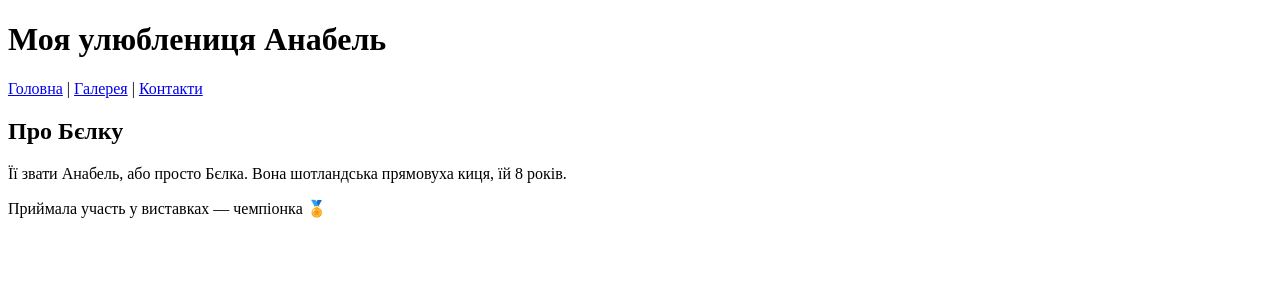
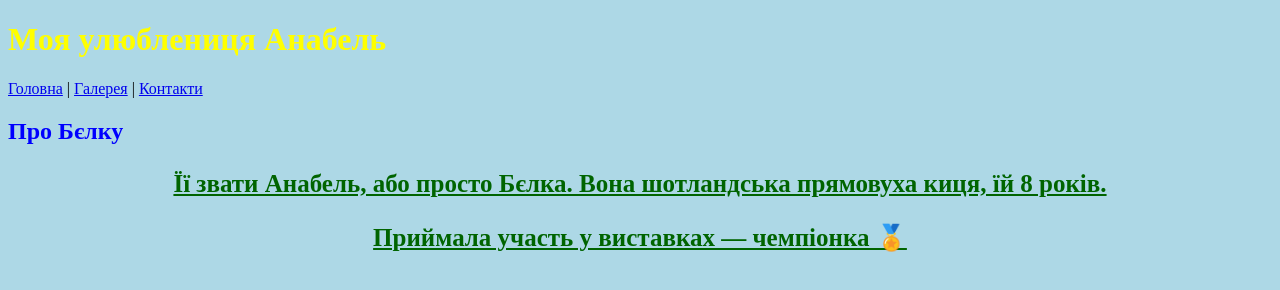
Before and after one commit to olhalysenko-sys/olhahabak, a plain HTML site: page cat/index.html in a window 1280 px wide. Drawn offline with Linux system fonts and the light colour scheme.

Commit message:
cat commit 2

```diff
--- /dev/null
+++ b/cat/css/styles.css
@@ -0,0 +1,46 @@
+p{
+	color: darkgreen;
+}
+
+p {
+	font-size: 25px;
+}
+
+p {
+	font-weight: bold;
+}
+p {
+	text-align: center;
+}
+
+h1 {
+	color: yellow;
+}
+
+h2 {
+
+color: blue;
+}
+body {
+	background-color: gold;
+}
+
+body.home {
+	background-color: lightblue;
+}
+
+body.contact {
+	background-color: lightcoral;
+}
+
+body.gallery {
+	background-color: lightgoldenrodyellow;
+}
+
+p {
+    text-decoration: underline;
+}
+
+blockquote {
+    font-style: oblique;
+}
--- a/cat/index.html
+++ b/cat/index.html
@@ -3,8 +3,9 @@
 <head>
 <meta charset="UTF-8">
 <title>Моя кішка Анабель</title>
+<link rel="stylesheet" type="text/css" href="css/styles.css">
 </head>
-<body>
+<body class="home">
 <h1>Моя улюблениця Анабель</h1>
 <nav>
 <a href="index.html">Головна</a> |
@@ -13,7 +14,7 @@
 </nav>
 
 <h2>Про Бєлку</h2>
-<p>Її звати Анабель, або просто Бєлка. Вона шотландська прямовуха киця, їй 8 років.</p>
-<p>Приймала участь у виставках — чемпіонка 🏅</p>
+<p id="first" class="first">Її звати Анабель, або просто Бєлка. Вона шотландська прямовуха киця, їй 8 років.</p>
+<p id="second">Приймала участь у виставках — чемпіонка 🏅</p>
 </body>
 </html>
```
Also changed, not shown: cat/pages/contact.html (+4 -3 lines), cat/pages/gallery.html (+2 -1 lines).
